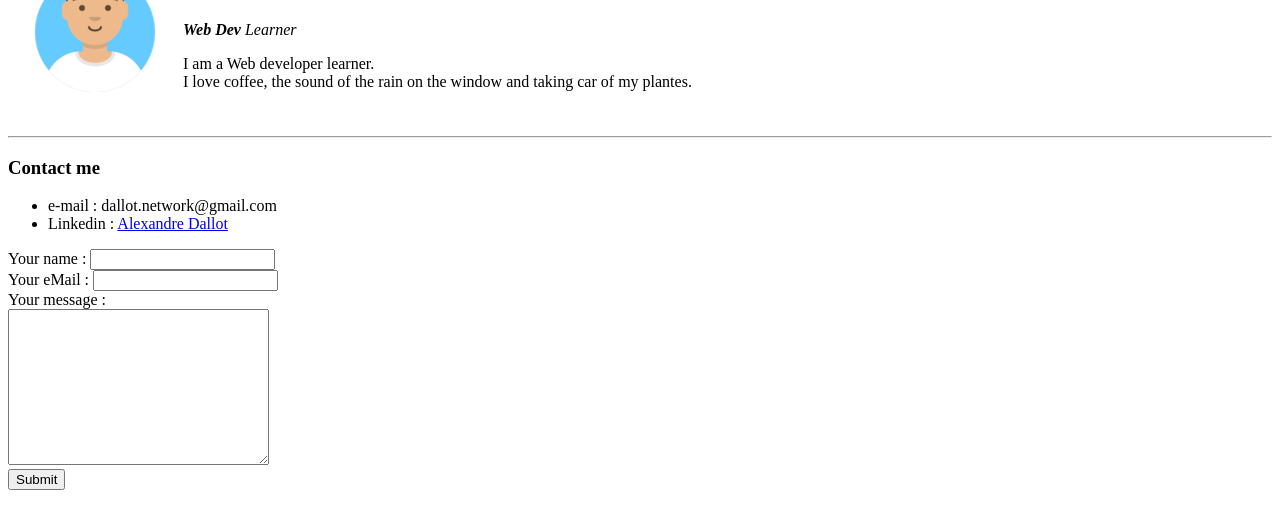
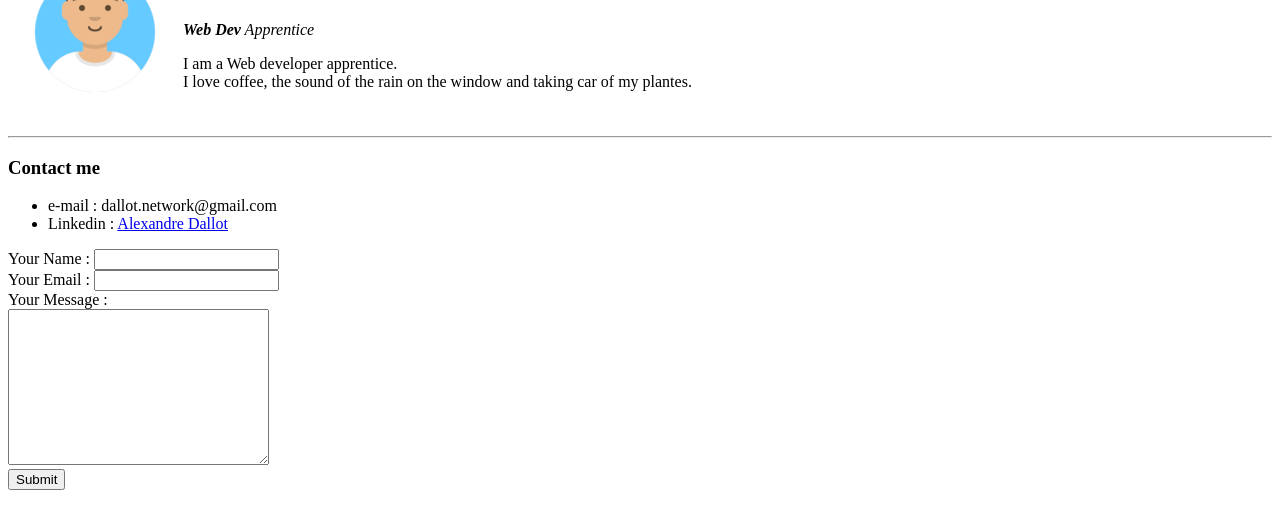
Before and after one commit to Alexandre-Web-Dev/CV, a plain HTML site: page contact.html in a window 1280 px wide. Shown: the part 88-616 px from the top of the page. Drawn offline with Linux system fonts and the light colour scheme.

Commit message:
Update contact.html

```diff
--- a/contact.html
+++ b/contact.html
@@ -12,8 +12,8 @@
       <td><img src="Images/ppm.png" alt="Profile Picture of Alexandre Dallot"></td>
       <td>
         <h1>Alexandre Dallot</h1>
-        <p><em><strong>Web Dev</strong> Learner</em></p>
-        <p>I am a Web developer learner.<br>
+        <p><em><strong>Web Dev</strong> Apprentice</em></p>
+        <p>I am a Web developer apprentice.<br>
           I love coffee, the sound of the rain on the window and taking car of my plantes.</p>
       </td>
     </tr>
@@ -25,11 +25,11 @@
     <li>Linkedin : <a href="https://www.linkedin.com/in/alexandre-dallot-9134aa231/" target="_blank">Alexandre Dallot</a></li>
   </ul>
   <form class="mailto:dallot.network@gmail.com" method="post" enctype="text/plain">
-    <label>Your name :</label>
+    <label>Your Name :</label>
     <input type="text" name="yourName" value=""><br>
-    <label>Your eMail :</label>
+    <label>Your Email :</label>
     <input type="email" name="yourEmail" value=""><br>
-    <label>Your message :</label><br>
+    <label>Your Message :</label><br>
     <textarea name="yourMessage" rows="10" cols="30"></textarea><br>
     <input type="submit">
   </form>
```
